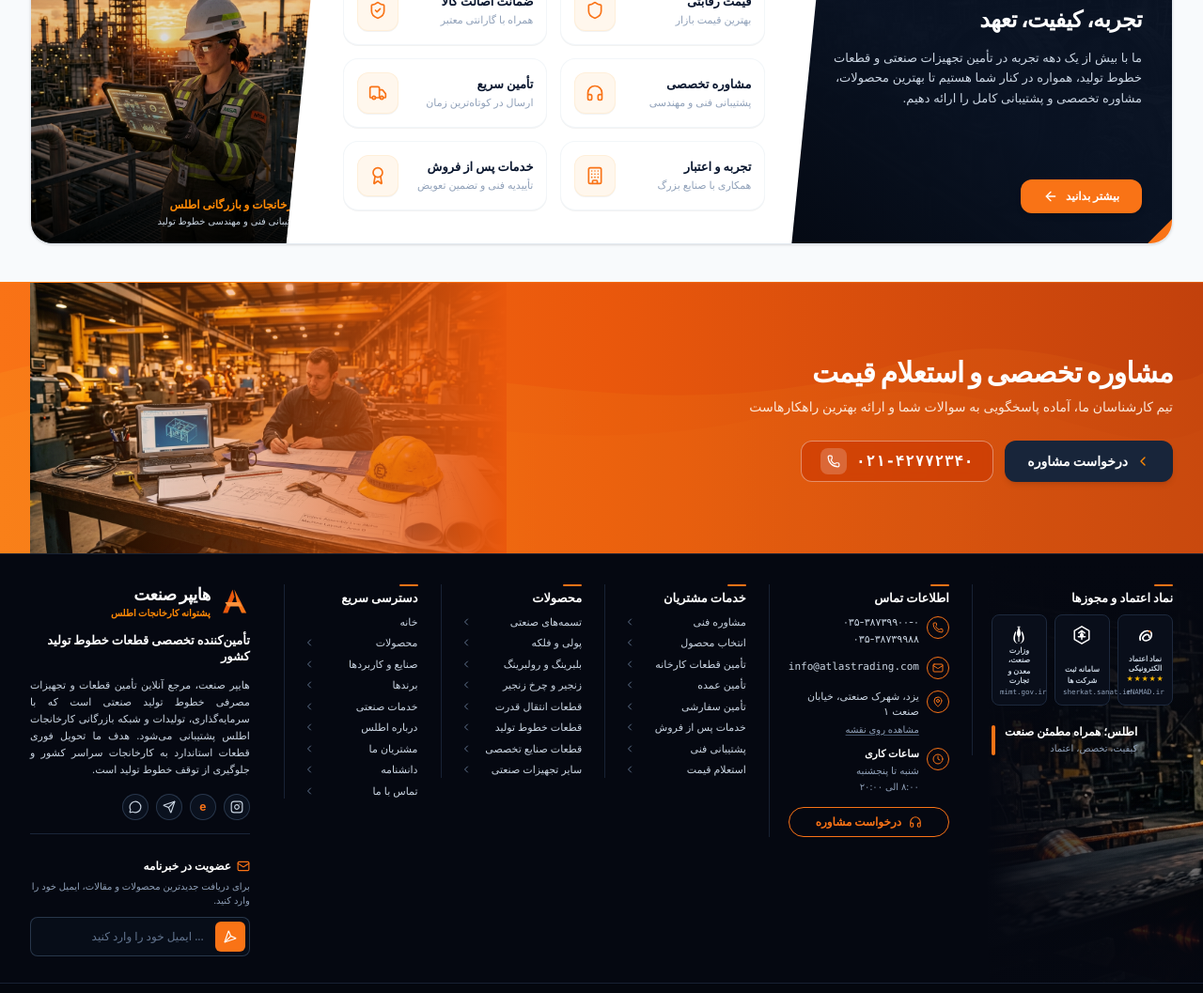
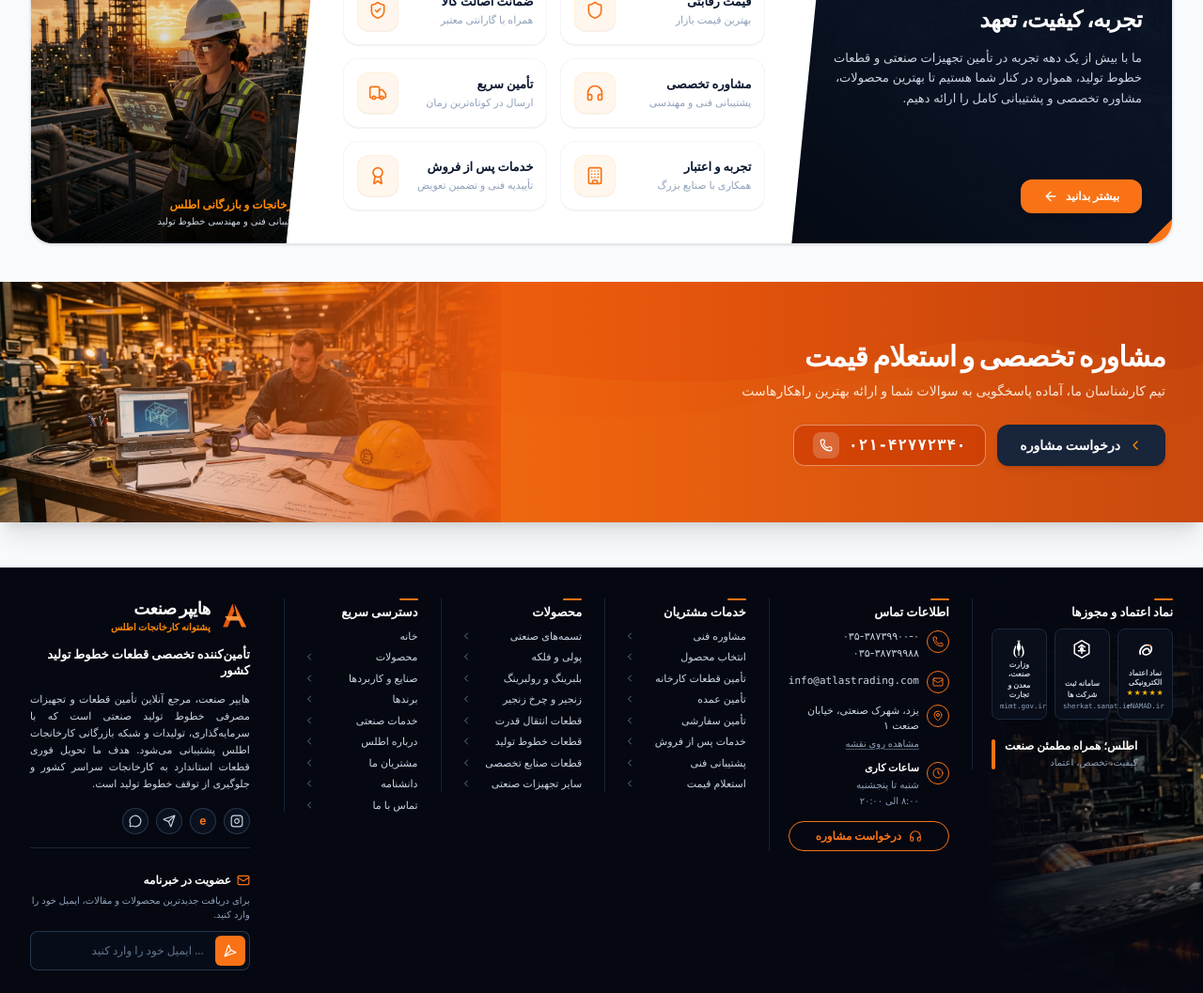
Before and after one commit to javanwebi/atlas, a React (Vite) app: page / in a window 1280 px wide. Shown: the part 2649-3706 px from the top of the page at 94% size. Built offline with nearby package versions, Linux system fonts and the light colour scheme; a small style sheet from the web is missing.

Commit message:
Make CTA Consult Banner full width and remove rounded corners

```diff
--- a/src/pages/HomePage.tsx
+++ b/src/pages/HomePage.tsx
@@ -158,7 +158,7 @@ export const HomePage: React.FC = () => {
   ];
 
   return (
-    <div className="w-full text-right font-sans overflow-x-hidden">
+    <div className="w-full text-right font-sans pb-12 overflow-x-hidden">
       {/* ========================================================================= */}
       {/* 1. HERO SECTION - 100% FULL WIDTH (تمام صفحه و لبه‌به‌لبه عین تصویر)           */}
       {/* ========================================================================= */}
@@ -695,10 +695,10 @@ export const HomePage: React.FC = () => {
       </div>
 
       {/* ========================================================================= */}
-      {/* 7. CTA CONSULTATION & INQUIRY BANNER (مشاوره تخصصی و استعلام قیمت)        */}
+      {/* 7. CTA CONSULTATION & INQUIRY BANNER (مشاوره تخصصی و استعلام قیمت) - FULL WIDTH */}
       {/* ========================================================================= */}
       <section
-        className="relative overflow-hidden w-full bg-gradient-to-l from-[#C2410C] via-[#EA580C] to-[#F97316] text-white border-t border-orange-400/40"
+        className="relative overflow-hidden w-full bg-gradient-to-l from-[#C2410C] via-[#EA580C] to-[#F97316] text-white shadow-xl mt-8"
         dir="rtl"
       >
         {/* Subtle Ambient Industrial Waves / Geometric Glow */}
@@ -709,11 +709,10 @@ export const HomePage: React.FC = () => {
           </svg>
         </div>
 
-        <div className="max-w-7xl mx-auto px-4 sm:px-6 lg:px-8">
-          <div className="relative z-10 grid grid-cols-1 lg:grid-cols-12 items-center">
+        <div className="relative z-10 max-w-7xl mx-auto grid grid-cols-1 lg:grid-cols-12 items-center">
 
-            {/* RIGHT: Text and Action Buttons (کاملاً راست‌چین طبق تصویر) */}
-            <div className="lg:col-span-7 xl:col-span-7 py-8 sm:py-10 lg:py-12 lg:pl-10 space-y-4 text-right">
+          {/* RIGHT: Text and Action Buttons */}
+          <div className="lg:col-span-7 xl:col-span-7 p-6 sm:p-8 lg:p-10 space-y-4 text-right">
             <div className="space-y-2">
               <h3 className="text-xl sm:text-2xl lg:text-3xl font-black text-white tracking-tight">
                 مشاوره تخصصی و استعلام قیمت
@@ -751,8 +750,8 @@ export const HomePage: React.FC = () => {
             </div>
           </div>
 
-            {/* LEFT: Industrial Table with Yellow Hard Hat & Machinery (فید نرم به پس‌زمینه نارنجی) */}
-            <div className="lg:col-span-5 xl:col-span-5 relative h-52 sm:h-60 lg:h-72 w-full overflow-hidden">
+          {/* LEFT: Industrial Table with Yellow Hard Hat & Machinery */}
+          <div className="lg:col-span-5 xl:col-span-5 relative h-52 sm:h-60 lg:h-64 overflow-hidden lg:mr-auto w-full">
             <img
               src={STORE_ASSETS.ctaConsultBanner}
               alt="مشاوره تخصصی و استعلام قیمت قطعات خط تولید"
@@ -763,7 +762,6 @@ export const HomePage: React.FC = () => {
             <div className="absolute inset-0 bg-gradient-to-b from-[#EA580C] via-[#EA580C]/30 to-transparent lg:hidden pointer-events-none" />
           </div>
 
-          </div>
         </div>
       </section>
 
```
Lines whose indentation alone changed are shown as unchanged.
